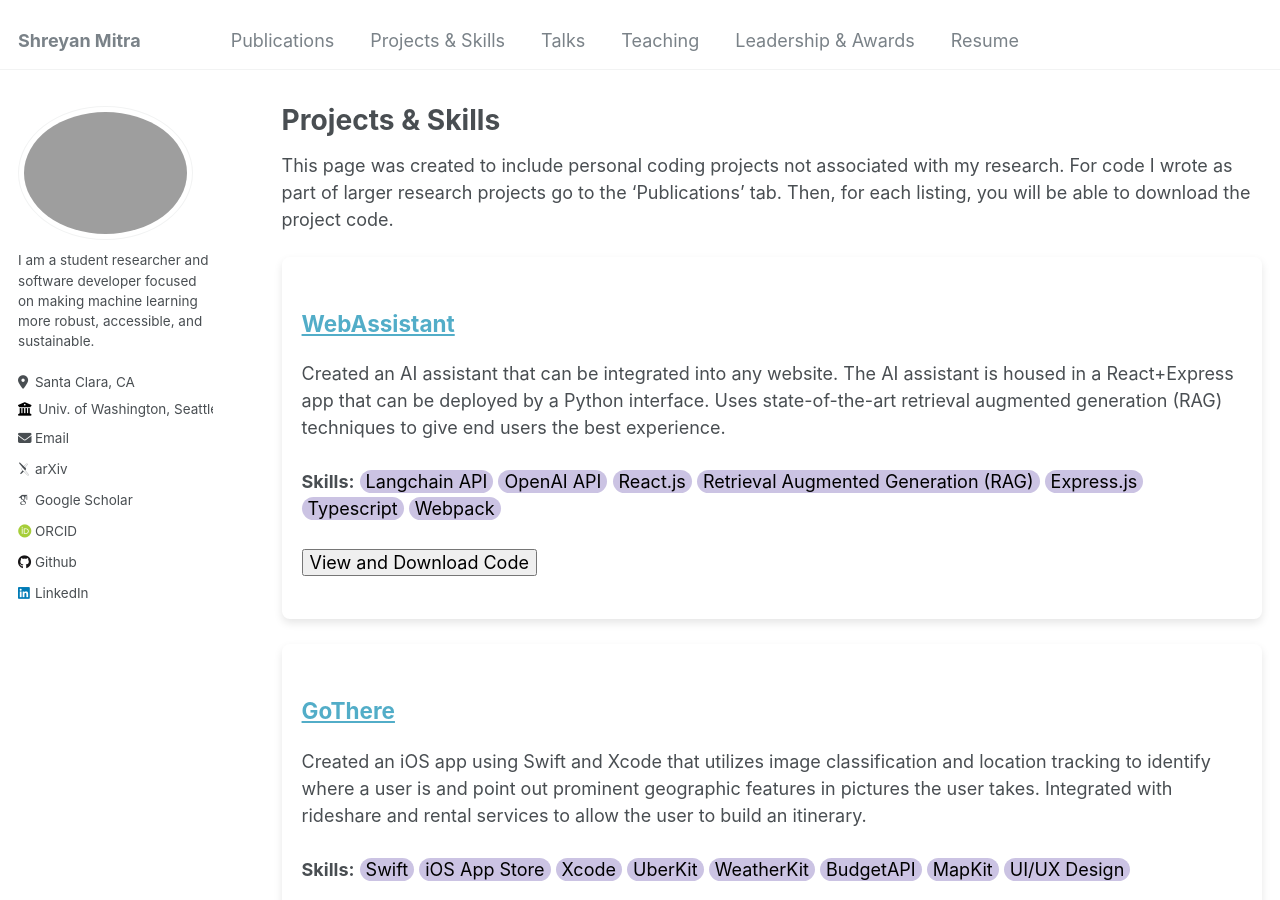
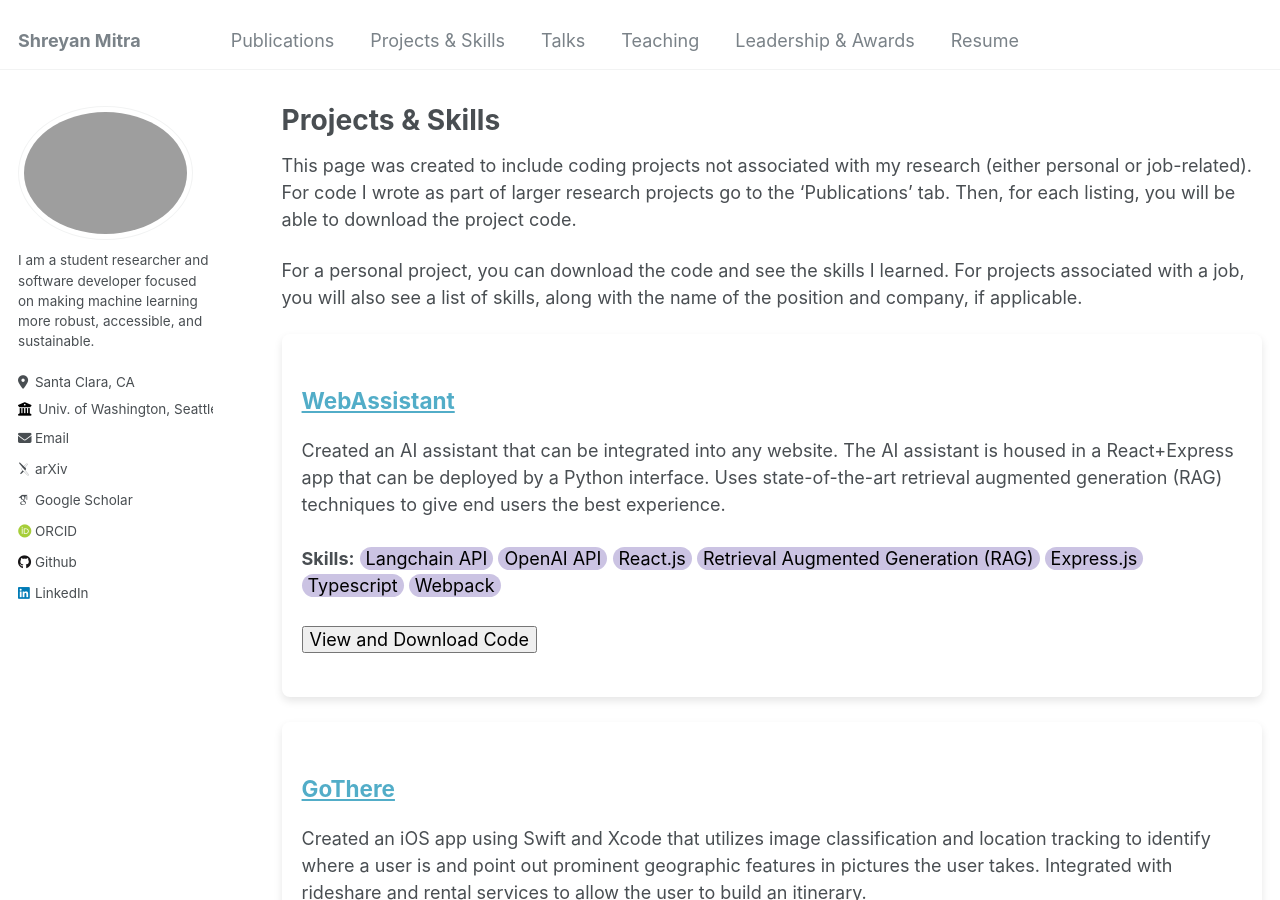
Before and after one commit to shreyanmitra/shreyanmitra.github.io, a Jekyll site: the page built from _pages/projects.md, in a window 1280 px wide and 900 px high. Built offline with Jekyll 4.4.1, drawn with Linux system fonts in a browser that asks for light colours; some web fonts are replaced.

Commit message:
Update projects.md

```diff
--- a/_pages/projects.md
+++ b/_pages/projects.md
@@ -5,7 +5,9 @@ permalink: /projects/
 author_profile: true
 ---
 
-This page was created to include personal coding projects not associated with my research. For code I wrote as part of larger research projects go to the 'Publications' tab. Then, for each listing, you will be able to download the project code.
+This page was created to include coding projects not associated with my research (either personal or job-related). For code I wrote as part of larger research projects go to the 'Publications' tab. Then, for each listing, you will be able to download the project code.
+
+For a personal project, you can download the code and see the skills I learned. For projects associated with a job, you will also see a list of skills, along with the name of the position and company, if applicable.
 
 
 {% include base_path %}
```
